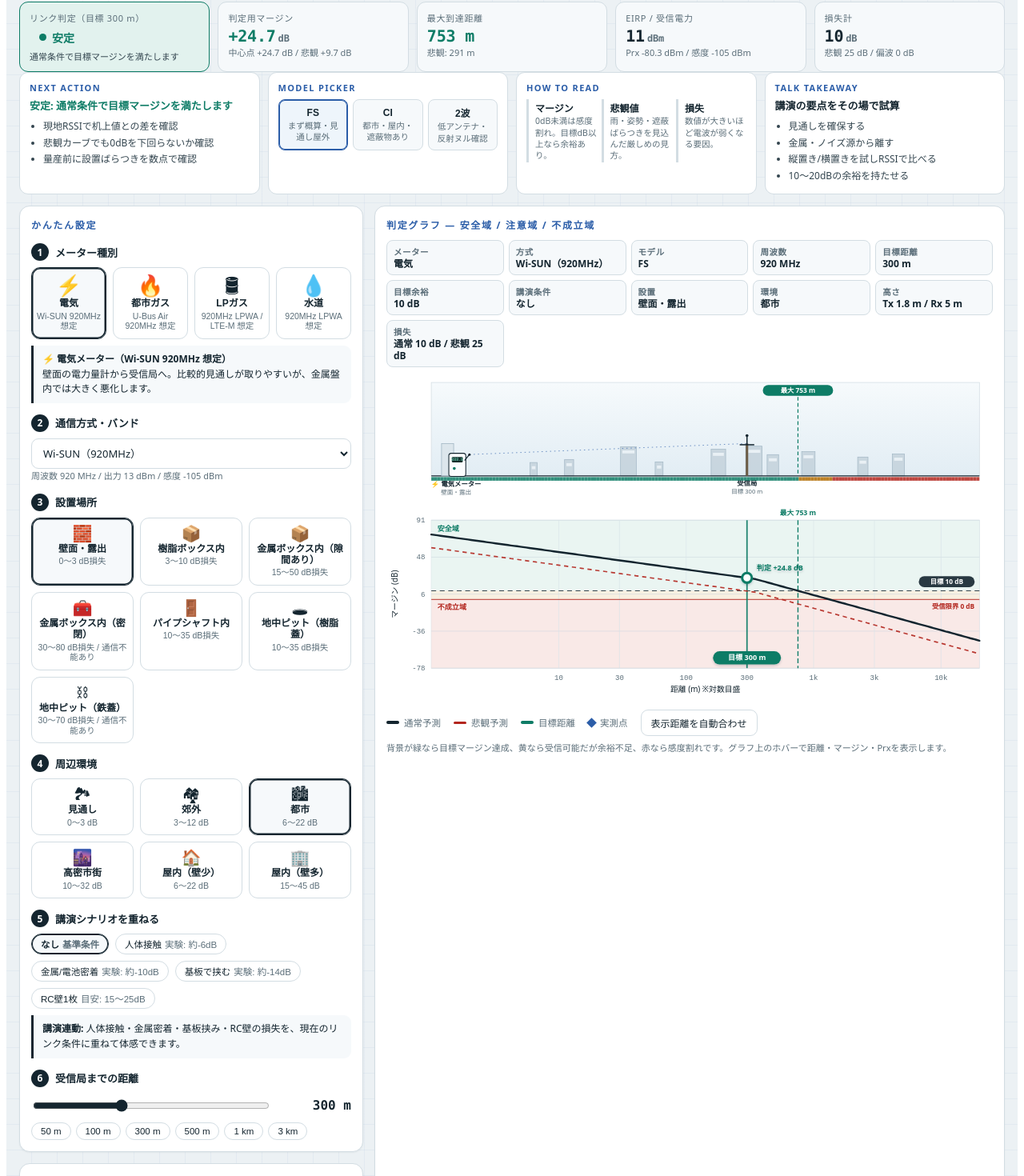
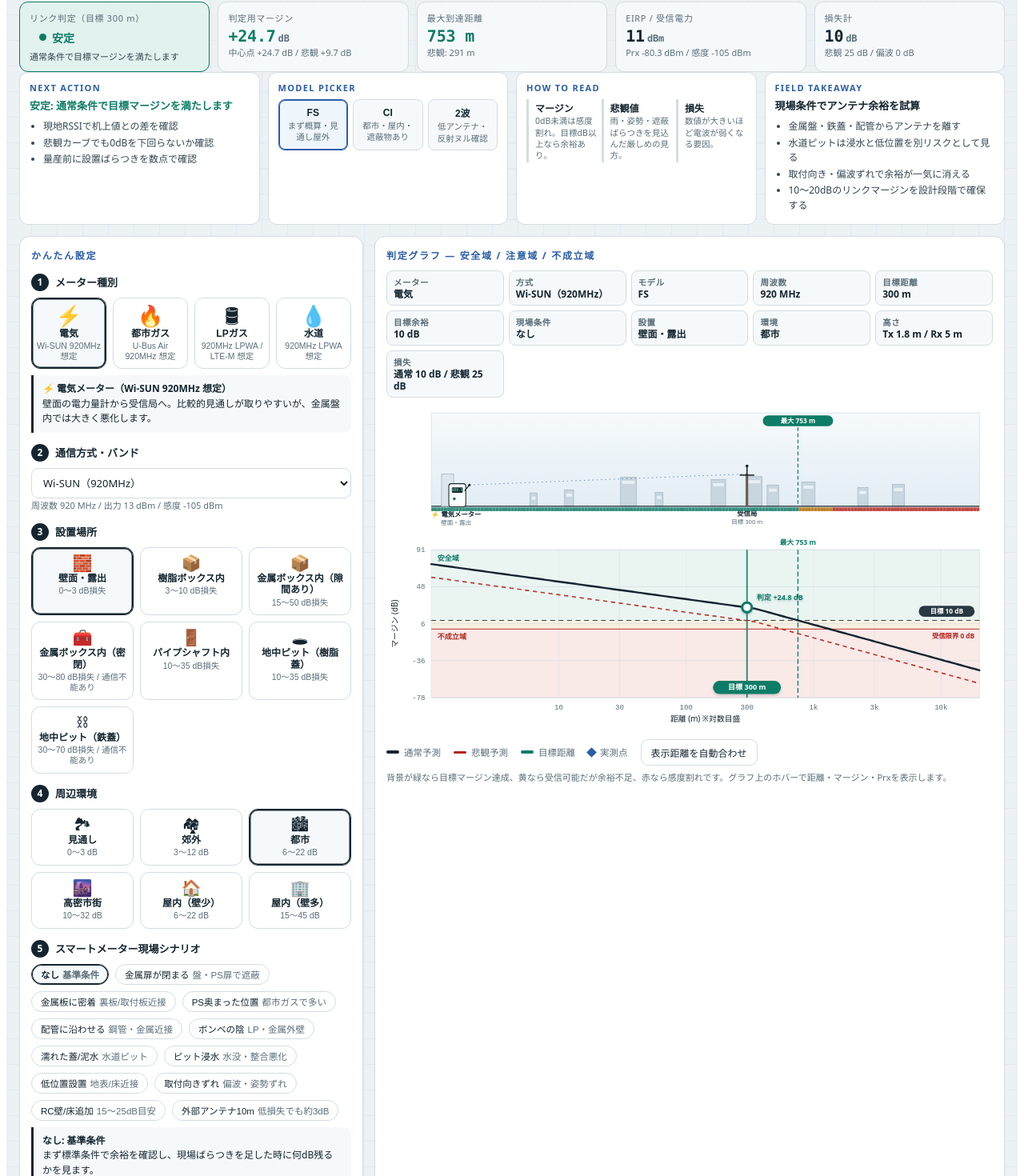
Before and after one commit to ohno-creator/smart-meter-rf-simulator, a React (Vite) app: page / in a window 1280 px wide. Shown: the part 192-1662 px from the top of the page at 80% size. Built offline with nearby package versions, Linux system fonts and the light colour scheme.

Commit message:
Add smart meter field scenarios

```diff
--- a/src/App.jsx
+++ b/src/App.jsx
@@ -93,7 +93,7 @@ const UTILITIES = [
     icon: "🔥",
     tone: "#2B5DA8",
     sub: "U-Bus Air 920MHz 想定",
-    note: "建物脇・パイプシャフト内が多く、遮蔽損失・人体近接・偏波ずれの影響が出やすい設置です。",
+    note: "建物脇・パイプシャフト内が多く、金属扉・配管近接・偏波ずれの影響が出やすい設置です。",
     v: { band: "ubus", txG: -3, rxG: 0, margin: 12, env: "urban", place: "shaft", ht: 1.2, hr: 8, dTest: 200, txPol: "V", rxPol: "V" },
   },
   {
@@ -184,23 +184,32 @@ const MODEL_NOTES = {
 };
 const JUDGE_ACTIONS = {
   ok: ["現地RSSIで机上値との差を確認", "悲観カーブでも0dBを下回らないか確認", "量産前に設置ばらつきを数点で確認"],
-  warn: ["アンテナ位置を高くする", "金属・人体・蓋材から距離を取る", "受信局追加または外部アンテナを検討"],
+  warn: ["アンテナ位置を高くする", "金属・蓋材・配管から距離を取る", "受信局追加または外部アンテナを検討"],
   ng: ["設置場所損失を下げる対策を優先", "通信方式・周波数帯を見直す", "中継局や受信局配置を再設計"],
   bad: ["金属密閉・鉄蓋・浸水条件を前提に対策", "外部アンテナ化または蓋材変更を検討", "机上計算だけでなく現地試験を必須化"],
 };
-const LECTURE_SCENARIOS = [
-  { key: "none", label: "なし", loss: 0, sub: "基準条件" },
-  { key: "body", label: "人体接触", loss: 6, sub: "実験: 約-6dB" },
-  { key: "battery", label: "金属/電池密着", loss: 10, sub: "実験: 約-10dB" },
-  { key: "board", label: "基板で挟む", loss: 14, sub: "実験: 約-14dB" },
-  { key: "wall", label: "RC壁1枚", loss: 20, sub: "目安: 15〜25dB" },
+const SMART_METER_SCENARIOS = [
+  { key: "none", label: "なし", loss: 0, sub: "基準条件", lesson: "まず標準条件で余裕を確認し、現場ばらつきを足した時に何dB残るかを見ます。" },
+  { key: "metal_door", label: "金属扉が閉まる", loss: 18, sub: "盤・PS扉で遮蔽", lesson: "検針時は開いていても運用時は閉まる条件です。アンテナを扉面から逃がす、外部アンテナ化する効果が出やすい場面です。" },
+  { key: "meter_backplate", label: "金属板に密着", loss: 8, sub: "裏板/取付板近接", lesson: "金属板に近いとアンテナ効率や整合が崩れます。数cm離す、樹脂スペーサを入れるだけでマージンが戻ることがあります。" },
+  { key: "pipe_shaft_deep", label: "PS奥まった位置", loss: 15, sub: "都市ガスで多い", lesson: "パイプシャフト奥は回り込み通信になりやすい条件です。受信局位置やアンテナ高の差がRSSIに強く出ます。" },
+  { key: "pipe_parallel", label: "配管に沿わせる", loss: 8, sub: "鋼管・金属近接", lesson: "鋼管やケーブルに沿わせると指向性と偏波が崩れます。配管から離す、向きを揃える理由が見えます。" },
+  { key: "lp_shadow", label: "ボンベの陰", loss: 8, sub: "LP・金属外壁", lesson: "LPボンベや金属外壁の陰では局所的にRSSIが落ちます。少し横へ出すだけでリンクが安定するケースがあります。" },
+  { key: "wet_lid", label: "濡れた蓋/泥水", loss: 12, sub: "水道ピット", lesson: "雨後の濡れた蓋や泥水は920MHz帯でも余裕を削ります。晴天時だけの測定では不足リスクを見落とします。" },
+  { key: "flooded_pit", label: "ピット浸水", loss: 20, sub: "水没・整合悪化", lesson: "水没時は吸収だけでなくアンテナ整合も悪化します。平常時に20dB前後の余裕がないと一気に不成立側へ落ちます。" },
+  { key: "low_mount", label: "低位置設置", loss: 8, sub: "地表/床近接", lesson: "低い位置では地面・床・車両の影響を受けやすく、2波ヌルも出やすくなります。アンテナ高の設計が効く条件です。" },
+  { key: "pol_tilt", label: "取付向きずれ", loss: 15, sub: "偏波・姿勢ずれ", lesson: "筐体の縦横や施工向きが変わると偏波一致が崩れます。アンテナ特性を設置姿勢込みで見る必要があります。" },
+  { key: "rc_slab", label: "RC壁/床追加", loss: 20, sub: "15〜25dB目安", lesson: "RC壁や床を1枚余計に通るだけで10〜20dB級の差になります。机上の見通し距離だけでは読みにくい要因です。" },
+  { key: "cable_10m", label: "外部アンテナ10m", loss: 3, sub: "低損失でも約3dB", lesson: "外部アンテナ化は有効ですが、ケーブル損失も予算化が必要です。利得だけでなく実装後EIRPで判断します。" },
 ];
-const LECTURE_GUIDE = [
-  "見通しを確保する",
-  "金属・ノイズ源から離す",
-  "縦置き/横置きを試しRSSIで比べる",
-  "10〜20dBの余裕を持たせる",
+const SMART_METER_GUIDE = [
+  "金属盤・鉄蓋・配管からアンテナを離す",
+  "水道ピットは浸水と低位置を別リスクとして見る",
+  "取付向き・偏波ずれで余裕が一気に消える",
+  "10〜20dBのリンクマージンを設計段階で確保する",
 ];
+const SMART_METER_SCENARIO_NOTE =
+  "現場で起きる扉の開閉・金属近接・水・取付向きの変化を、現在のリンク条件に重ねます。数dBのアンテナ差や10〜20dBの余裕が、現場ばらつきに効くことを確認できます。";
 
 /** ===== Numeric input hook ===== */
 function useNum(initial, { min = -Infinity, max = Infinity } = {}) {
@@ -573,7 +582,7 @@ function buildExplanation(args) {
   const lines = [];
   lines.push(`目標距離 ${fmtDistance(dTest)} における判定用マージンは ${fmtSigned(mJudge)} dBです。通常条件では ${fmtSigned(mNominal)} dB、悲観条件では ${fmtSigned(mWorst)} dBです。`);
   if (judge.level === "ok") lines.push(`目標マージン ${fmt(targetMargin, 0)} dBを満たしており、現在条件では安定通信が期待できます。ただし、現地RSSIログでの照合は推奨です。`);
-  if (judge.level === "warn") lines.push("受信感度は上回っていますが、目標マージン不足です。雨天・車両・人体近接・端末姿勢・個体差で断続的な通信失敗が起きる可能性があります。");
+  if (judge.level === "warn") lines.push("受信感度は上回っていますが、目標マージン不足です。雨天・金属扉の開閉・浸水・端末姿勢・個体差で断続的な通信失敗が起きる可能性があります。");
   if (judge.level === "ng") lines.push("評価範囲内で受信感度を下回る条件があります。対策なしでの安定通信は難しく、アンテナ位置や設置条件の見直しが必要です。");
   if (judge.level === "bad") lines.push("通信不能リスクが高い条件です。机上計算上のdB加算だけでなく、外部アンテナ化・蓋材変更・中継局追加を前提に検討してください。");
   if (place.outageRisk) lines.push(`${place.label}は遮蔽損失が非常に大きい条件です。10dB程度ではなく、${fmt(place.lossMin, 0)}〜${fmt(place.lossMax, 0)}dB級の損失、または通信不能シナリオを併記するのが安全です。`);
@@ -623,7 +632,7 @@ export default function App() {
   const [envKey, setEnvKey] = useState("urban");
   const [placeKey, setPlaceKey] = useState("wall");
   const [floodOn, setFloodOn] = useState(false);
-  const [lectureScenarioKey, setLectureScenarioKey] = useState("none");
+  const [scenarioKey, setScenarioKey] = useState("none");
   const addLoss = useNum(0, { min: 0 });
   const polExtraLoss = useNum(0, { min: 0 });
   const bodyLoss = useNum(0, { min: 0 });
@@ -673,11 +682,11 @@ export default function App() {
   const totalPolLoss = autoPolLoss + polExtraLoss.v;
   const floodNom = floodOn && isPit ? FLOOD_LOSS.nominal : 0;
   const floodWorst = floodOn && isPit ? FLOOD_LOSS.max : 0;
-  const lectureScenario = LECTURE_SCENARIOS.find((s) => s.key === lectureScenarioKey) || LECTURE_SCENARIOS[0];
-  const lectureLoss = lectureScenario.loss;
+  const fieldScenario = SMART_METER_SCENARIOS.find((s) => s.key === scenarioKey) || SMART_METER_SCENARIOS[0];
+  const fieldScenarioLoss = fieldScenario.loss;
 
-  const envLossNominal = env.loss + place.loss + floodNom + lectureLoss + addLoss.v + totalPolLoss + bodyLoss.v;
-  const envLossWorst = env.lossMax + place.lossMax + floodWorst + lectureLoss + addLoss.v + totalPolLoss + bodyLoss.v;
+  const envLossNominal = env.loss + place.loss + floodNom + fieldScenarioLoss + addLoss.v + totalPolLoss + bodyLoss.v;
+  const envLossWorst = env.lossMax + place.lossMax + floodWorst + fieldScenarioLoss + addLoss.v + totalPolLoss + bodyLoss.v;
   const dbp = (4 * Math.PI * ht.v * hr.v) / lambda;
 
   const basePathLoss = useCallback((d, envLossValue, useWorst = false) => {
@@ -760,13 +769,13 @@ export default function App() {
     { label: "設置遮蔽", value: place.loss },
     { label: "周辺環境", value: env.loss },
     { label: "浸水", value: floodNom },
-    { label: "講演シナリオ", value: lectureLoss },
+    { label: "現場シナリオ", value: fieldScenarioLoss },
     { label: "偏波", value: totalPolLoss },
-    { label: "人体/近接", value: bodyLoss.v },
+    { label: "近接追加", value: bodyLoss.v },
     { label: "現場補正", value: addLoss.v },
     { label: "Tx実装損失", value: txLoss },
     { label: "Rx実装損失", value: rxLoss },
-  ].sort((a, b) => b.value - a.value), [place.loss, env.loss, floodNom, lectureLoss, totalPolLoss, bodyLoss.v, addLoss.v, txLoss, rxLoss]);
+  ].sort((a, b) => b.value - a.value), [place.loss, env.loss, floodNom, fieldScenarioLoss, totalPolLoss, bodyLoss.v, addLoss.v, txLoss, rxLoss]);
 
   const explanation = useMemo(() => buildExplanation({ judge, mJudge, mNominal, mWorst, targetMargin: targetMargin.v, dTest: dTest.v, place, floodOn, autoPolLoss, totalPolLoss, freq: freq.v, model, maxDistance: maxDistanceMain, lossBreakdown, outageRisk }), [judge, mJudge, mNominal, mWorst, targetMargin.v, dTest.v, place, floodOn, autoPolLoss, totalPolLoss, freq.v, model, maxDistanceMain, lossBreakdown, outageRisk]);
 
@@ -781,7 +790,7 @@ export default function App() {
     ["周波数", `${fmt(freq.v, 0)} MHz`],
     ["目標距離", fmtDistance(dTest.v)],
     ["目標余裕", `${fmt(targetMargin.v, 0)} dB`],
-    ["講演条件", lectureScenario.loss ? `${lectureScenario.label} +${lectureScenario.loss} dB` : "なし"],
+    ["現場条件", fieldScenario.loss ? `${fieldScenario.label} +${fieldScenario.loss} dB` : "なし"],
     ["設置", `${place.label}${floodOn ? " / 浸水あり" : ""}`],
     ["環境", env.label],
     ["高さ", `Tx ${fmt(ht.v, 1)} m / Rx ${fmt(hr.v, 1)} m`],
@@ -805,7 +814,7 @@ export default function App() {
   const resultText = [
     `種別: ${uMeta.label}メーター / 方式: ${bMeta?.label ?? "カスタム"} / 設置: ${place.label}${floodOn ? "（浸水あり）" : ""}`,
     `${fmt(freq.v, 0)} MHz / モデル: ${model} / 目標マージン: ${fmt(targetMargin.v, 0)} dB`,
-    `講演シナリオ: ${lectureScenario.label}${lectureLoss ? `（+${lectureLoss} dB）` : ""}`,
+    `現場シナリオ: ${fieldScenario.label}${fieldScenarioLoss ? `（+${fieldScenarioLoss} dB）` : ""}`,
     `EIRP: ${fmt(eirp)} dBm / 通常損失計: ${fmt(envLossNominal)} dB / 悲観損失計: ${fmt(envLossWorst)} dB`,
     `目標距離 ${fmtDistance(dTest.v)}: 通常マージン ${fmtSigned(mNominal)} dB / 判定用 ${fmtSigned(mJudge)} dB / 悲観 ${fmtSigned(mWorst)} dB → ${judge.label}`,
     `最大到達距離: 通常 ${fmtDistance(maxDistanceMain)} / 悲観 ${fmtDistance(maxDistanceWorst)}`,
@@ -854,9 +863,9 @@ export default function App() {
         </div>
       </div>
       <div className="guidePane">
-        <div className="guideTitle">Talk Takeaway</div>
-        <div className="guideMain">講演の要点をその場で試算</div>
-        <ul className="guideList">{LECTURE_GUIDE.map((x) => <li key={x}>{x}</li>)}</ul>
+        <div className="guideTitle">Field Takeaway</div>
+        <div className="guideMain">現場条件でアンテナ余裕を試算</div>
+        <ul className="guideList">{SMART_METER_GUIDE.map((x) => <li key={x}>{x}</li>)}</ul>
       </div>
     </div>
   );
@@ -914,25 +923,29 @@ export default function App() {
               {isPit && <label className="floodChk" onMouseEnter={() => setHelpKey("flood")}><input type="checkbox" checked={floodOn} onChange={(e) => setFloodOn(e.target.checked)} />ピット浸水あり（通常+{FLOOD_LOSS.nominal}dB / 悲観+{FLOOD_LOSS.max}dB）</label>}
               <div className="step"><span className="stepNo">4</span>周辺環境</div>
               <PickGrid options={ENV_OPTIONS} value={envKey} onChange={(k) => { setEnvKey(k); setHelpKey("model"); }} cols={3} />
-              <div className="step"><span className="stepNo">5</span>講演シナリオを重ねる</div>
+              <div className="step"><span className="stepNo">5</span>スマートメーター現場シナリオ</div>
               <div className="chips" style={{ gap: 8 }}>
-                {LECTURE_SCENARIOS.map((s) => (
+                {SMART_METER_SCENARIOS.map((s) => (
                   <button
                     key={s.key}
                     className="chip"
-                    onClick={() => setLectureScenarioKey(s.key)}
+                    onClick={() => setScenarioKey(s.key)}
                     style={{
-                      borderColor: lectureScenarioKey === s.key ? C.ink : C.line,
-                      boxShadow: lectureScenarioKey === s.key ? `inset 0 0 0 1px ${C.ink}` : "none",
-                      background: lectureScenarioKey === s.key ? "#F6F9FB" : "#fff",
-                      fontWeight: lectureScenarioKey === s.key ? 800 : 500,
+                      borderColor: scenarioKey === s.key ? C.ink : C.line,
+                      boxShadow: scenarioKey === s.key ? `inset 0 0 0 1px ${C.ink}` : "none",
+                      background: scenarioKey === s.key ? "#F6F9FB" : "#fff",
+                      fontWeight: scenarioKey === s.key ? 800 : 500,
                     }}
                   >
                     {s.label}<span style={{ color: C.sub, marginLeft: 4 }}>{s.sub}</span>
                   </button>
                 ))}
               </div>
-              <div className="uNote"><b>講演連動:</b> 人体接触・金属密着・基板挟み・RC壁の損失を、現在のリンク条件に重ねて体感できます。</div>
+              <div className="uNote">
+                <b>{fieldScenario.label}: {fieldScenarioLoss ? `+${fieldScenarioLoss}dB損失` : "基準条件"}</b><br />
+                {fieldScenario.lesson}<br />
+                <span style={{ color: C.sub }}>{SMART_METER_SCENARIO_NOTE}</span>
+              </div>
               <div className="step"><span className="stepNo">6</span>受信局までの距離</div>
               <div className="sliderRow"><input className="slider" type="range" min="0" max="1000" value={distToSlider(dTest.v)} onChange={(e) => dTest.setV(sliderToDist(parseInt(e.target.value, 10)))} /><span className="sliderVal">{fmtDistance(dTest.v)}</span></div>
               <div className="chips" style={{ marginTop: 6 }}>{[50, 100, 300, 500, 1000, 3000].map((d) => <button key={d} className="chip" onClick={() => dTest.setV(d)}>{fmtDistance(d)}</button>)}</div>
```
